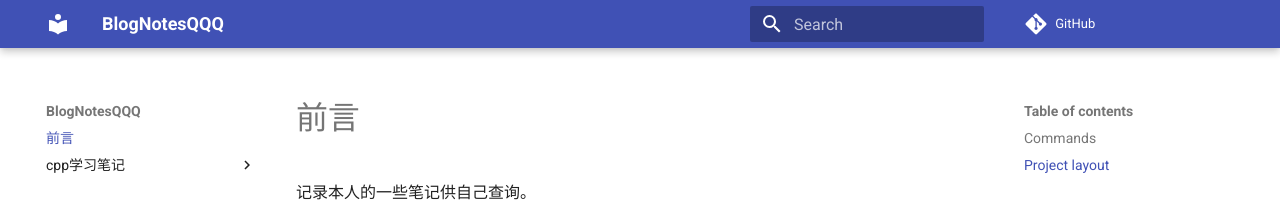
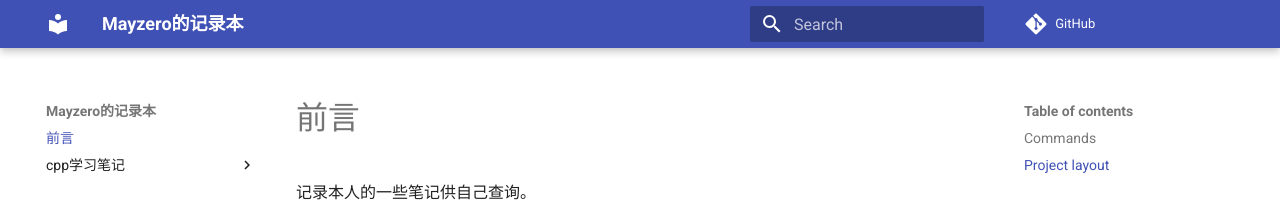
Before and after one commit to Mayzero/blogNotes, an MkDocs documentation site: the page built from docs/index.md, in a window 1280 px wide. Shown: the top 208 px of the page. Built offline with MkDocs 1.6.1 and Material for MkDocs 9.7.7, drawn with Linux system fonts in a browser that asks for light colours; comment, search, counter and statistics services are not loaded.

Commit message:
Update mkdocs.yml

```diff
--- a/mkdocs.yml
+++ b/mkdocs.yml
@@ -1,8 +1,22 @@
-site_name: BlogNotesQQQ
+site_name: Mayzero的记录本
 repo_url: https://github.com/Mayzero/blogNotes
 theme:
   name: material
+
 nav:
     - 前言: index.md
     - cpp学习笔记:
       - 基础知识: cpp学习笔记/Basic.md
+
+markdown_extensions:
+  - abbr
+  - admonition
+  - attr_list
+  - def_list
+  - footnotes
+  - meta
+  - md_in_html
+
+
+plugins:
+  - search
```
